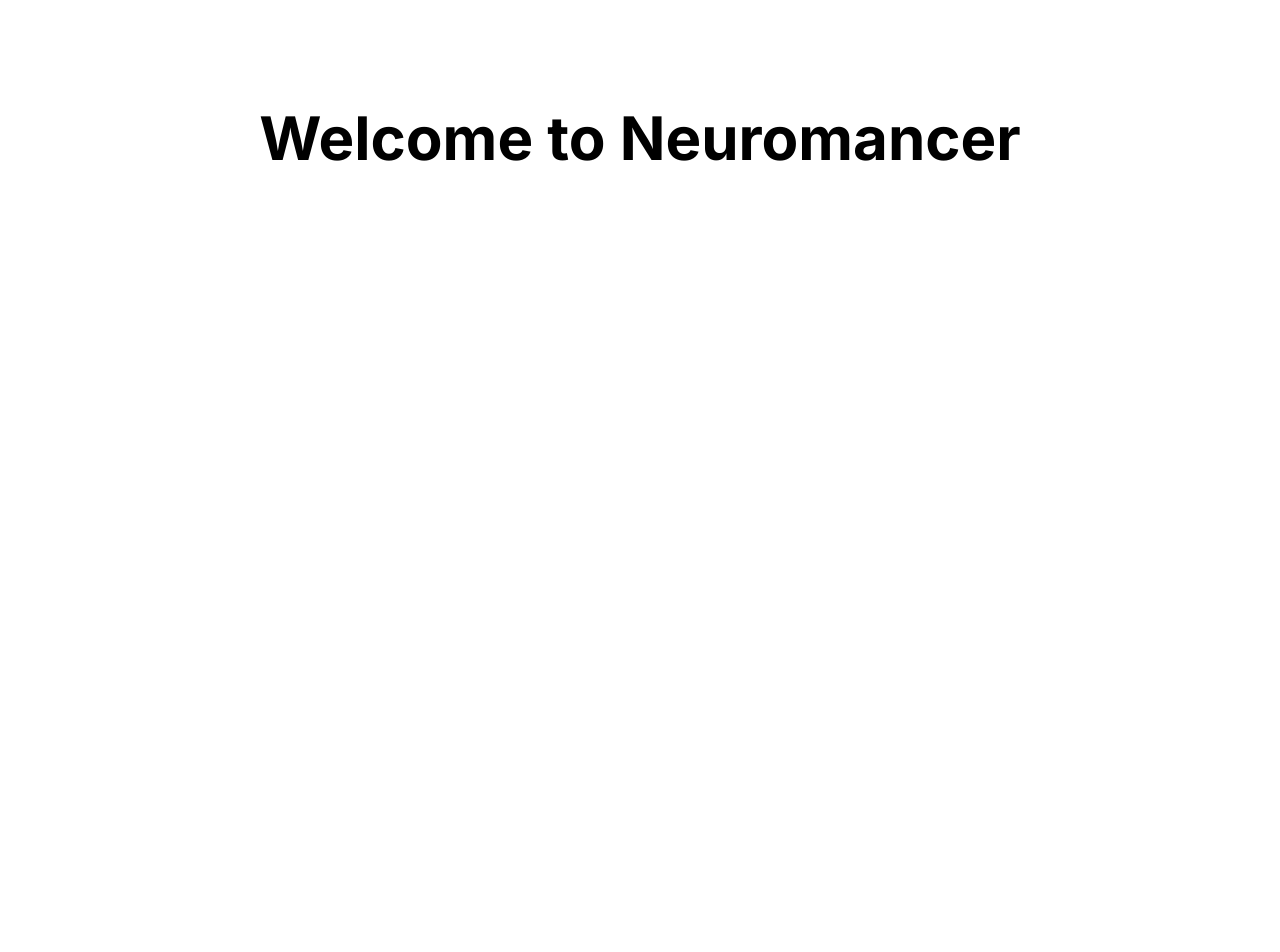
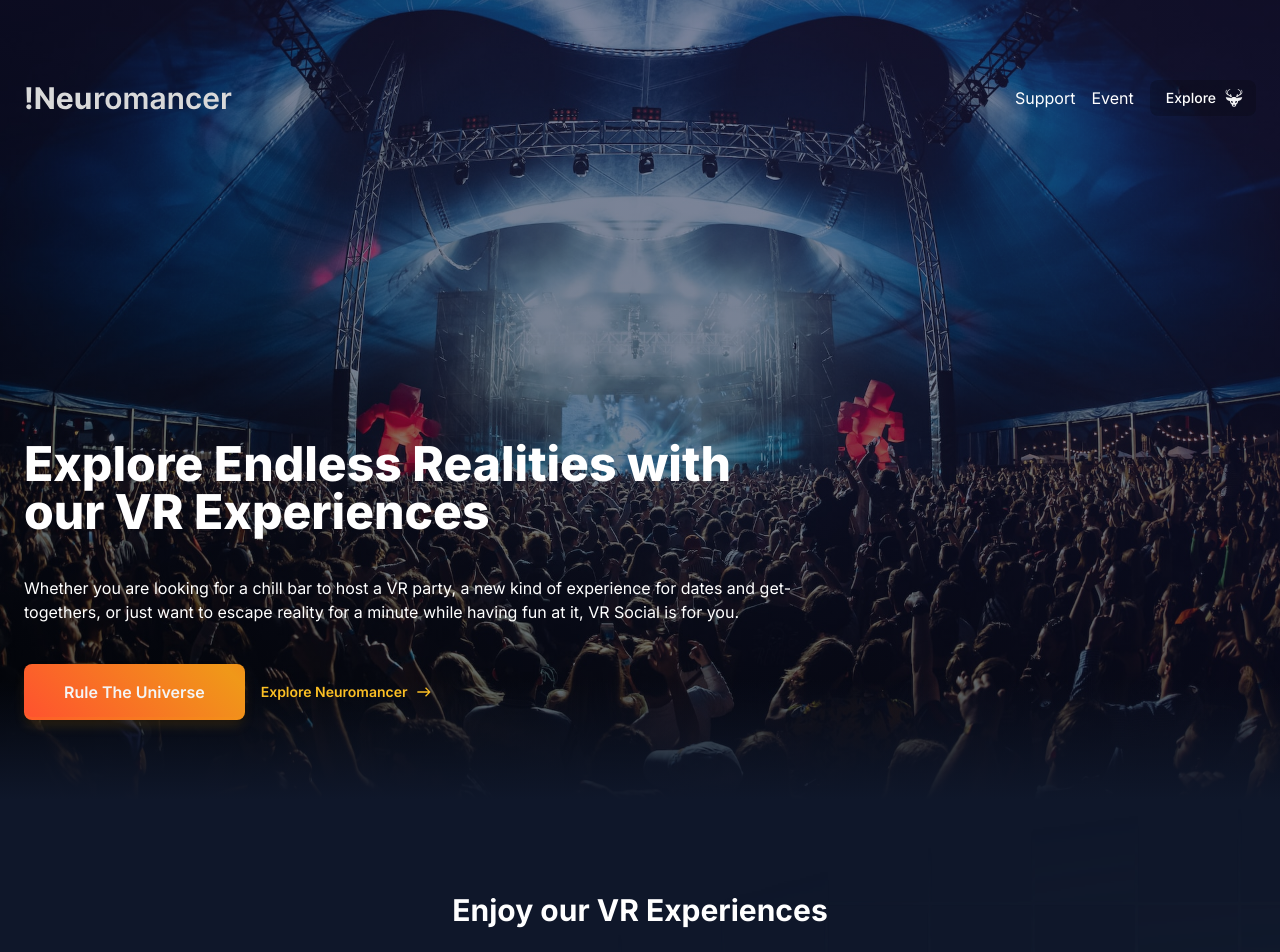
Before and after one commit to sizarcorpse/Neuromancer-A-Website-For-Cyberpunk, a Next.js app: page / in a window 1280 px wide. Shown: the top 952 px of the page. Before the commit the page ends 800 px from the top, so only its background shows below. Built offline with nearby package versions, Linux system fonts and the light colour scheme.

Commit message:
test(home-page): add temporary homepage

```diff
--- a/src/app/page.tsx
+++ b/src/app/page.tsx
@@ -1,10 +1,12 @@
+import { Header } from "@/components/navigation";
+import { HomeCorporate, HomeExplore, HomeHero } from "@/components/sections";
 const Home = () => {
   return (
-    <main className="flex min-h-screen flex-col items-center justify-between p-24">
-      <h1 className="text-6xl font-bold">
-        Welcome to <span className="text-amber-400">Neu</span>
-        <span className="text-rose-500">romancer</span>
-      </h1>
+    <main>
+      <Header />
+      <HomeHero />
+      <HomeExplore />
+      <HomeCorporate />
     </main>
   );
 };
```
